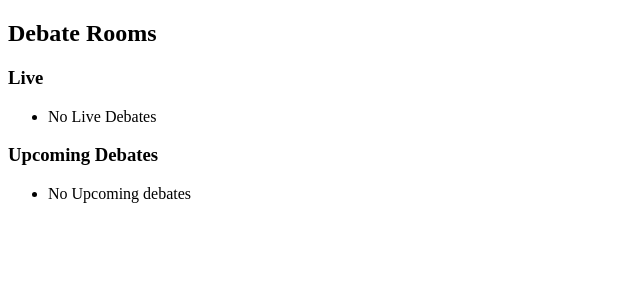
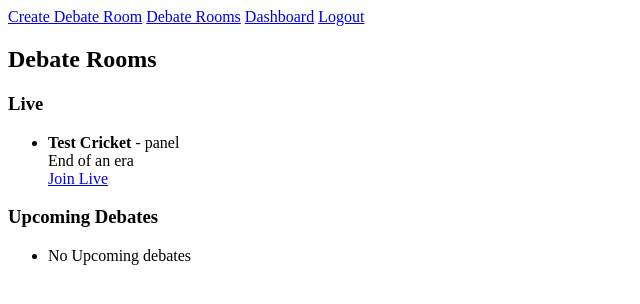
Before and after one commit to VasundharaRani/Real-time-Debate-Room-Platform, a Django app: page /debates/room/ in a window 1280 px wide. Shown: the top 304 px of the page, without its empty margins (0-640 px from the left). Run offline with Django 5.2, Linux system fonts and the light colour scheme; a user stored in the database is signed in; data comes from the database, SQL or seed files in the repository; both versions use the stored data as it was after the commit.

Commit message:
debate list and nav bar

```diff
--- a/debateRoom/debates/templates/debates/layout.html
+++ b/debateRoom/debates/templates/debates/layout.html
@@ -6,6 +6,15 @@
     <title>Debates</title>
 </head>
 <body>
+    <div class="navbar">
+        <div>
+            <a href="{% url 'create_debate_room' %}">Create Debate Room</a>
+            <a href="{% url 'debate_room_list' %}">Debate Rooms</a>
+            <a href="{% url 'dashboard' %}">Dashboard</a>
+            <a href="{% url 'logout' %}">Logout</a>
+        </div>
+    </div>
+
     {% block body %}
     {% endblock %}
 </body>
--- a/debateRoom/debates/templates/debates/room_list.html
+++ b/debateRoom/debates/templates/debates/room_list.html
@@ -5,7 +5,7 @@
 <section>
     <h3>Live</h3>
     <ul>
-        {% for room in live_room %}
+        {% for room in live_rooms %}
         <li>
             <strong>{{room.title}}</strong> - {{room.format}} <br>
             {{room.description}} <br>
```
Also changed, not shown: debateRoom/debates/templates/debates/dashboard.html (+0 -8 lines), debateRoom/db.sqlite3.
